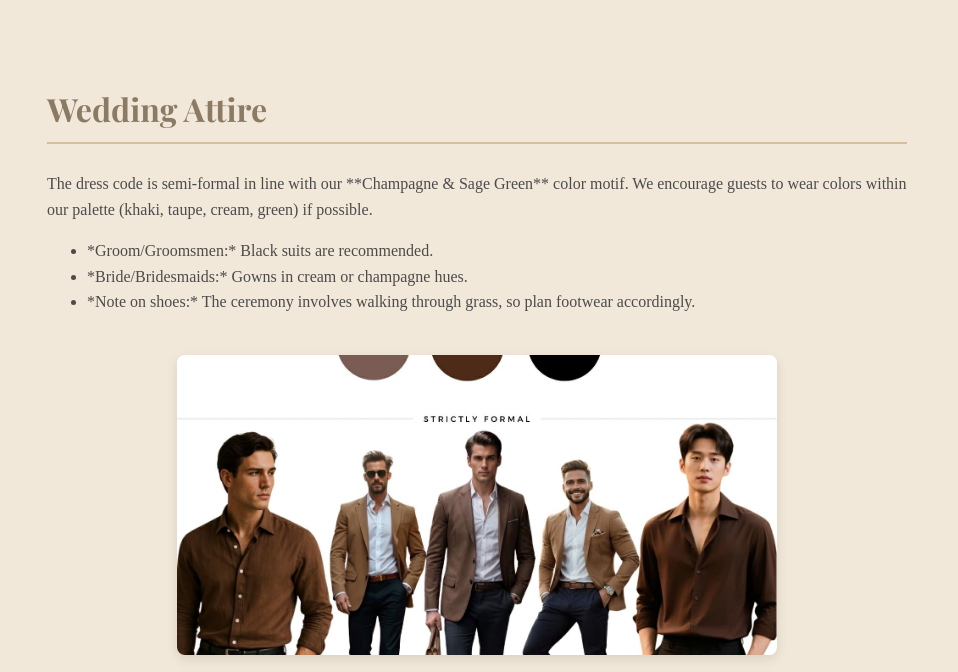
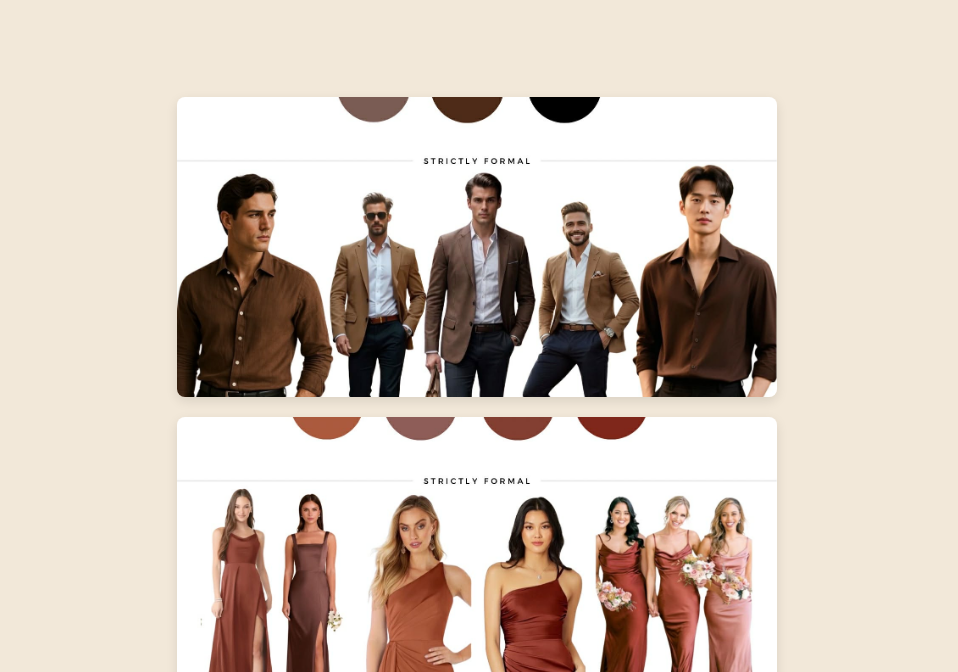
Before and after one commit to ree-ave/hecjon-coleen-wedding-site, a plain HTML site: page index.html in a window 1280 px wide. Shown: the part 1521-2193 px from the top of the page, without its empty margins (163-1121 px from the left). Drawn offline with nearby package versions, Linux system fonts and the light colour scheme.

Commit message:
Remove all text from attire section - images only

```diff
--- a/index.html
+++ b/index.html
@@ -60,14 +60,6 @@
 
         <!-- Wedding Attire Page -->
         <section id="attire" class="section">
-            <h2>Wedding Attire</h2>
-            <p>The dress code is semi-formal in line with our **Champagne & Sage Green** color motif. We encourage guests to wear colors within our palette (khaki, taupe, cream, green) if possible.</p>
-            <ul>
-                <li>*Groom/Groomsmen:* Black suits are recommended.</li>
-                <li>*Bride/Bridesmaids:* Gowns in cream or champagne hues.</li>
-                <li>*Note on shoes:* The ceremony involves walking through grass, so plan footwear accordingly.</li>
-            </ul>
-
             <!-- Attire Sample Images -->
             <div style="margin-top: 40px;">
                 <div style="display: grid; grid-template-columns: 1fr; gap: 20px; margin-top: 20px; max-width: 600px; margin-left: auto; margin-right: auto;">
```
